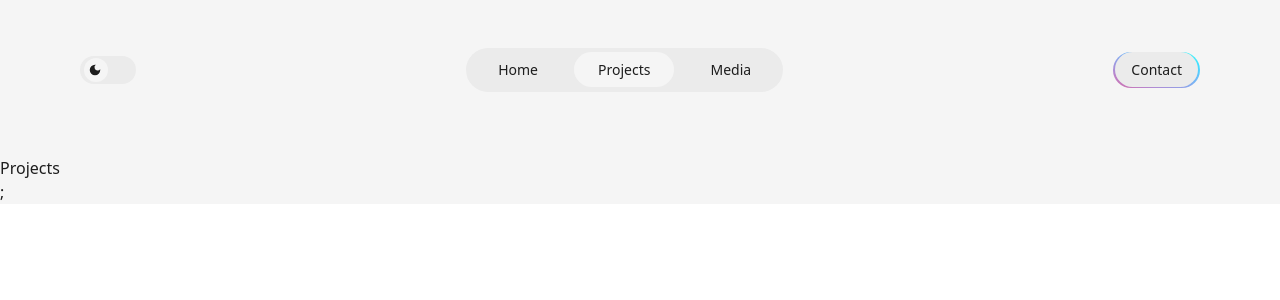
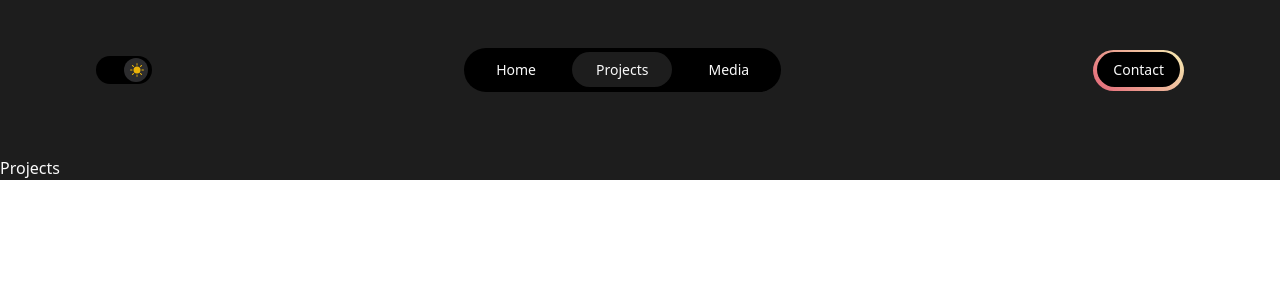
Before and after one commit to AshrafElshaer/portfolio-next-js, a Next.js app: page /projects in a window 1280 px wide. Shown: the top 300 px of the page. Built offline with nearby package versions, Linux system fonts and the light colour scheme.

Commit message:
implement mabpox

```diff
--- a/components/Button.tsx
+++ b/components/Button.tsx
@@ -14,14 +14,14 @@ type TButtonStyles = {
 };
 const buttonTypes: TButtonStyles = {
   primary: "bg-gradient",
-  secondary: "bg-none",
+  secondary: "bg-gray dark:bg-black",
 };
 
 const Button = ({ children, buttonType, ...motionProps }: Props) => {
   return (
     <motion.button
       {...motionProps}
-      className={` py-2 px-[2px] rounded-full hover:scale-105  ${buttonTypes[buttonType]}`}>
+      className={` text-sm pt-[10px] pb-[11px] px-[4px] rounded-full hover:scale-105 transition-all duration-300  ${buttonTypes[buttonType]}`}>
       <span className='bg-gray dark:bg-black py-2 px-4 rounded-full 5'>
         {children}
       </span>
--- a/components/Card.tsx
+++ b/components/Card.tsx
@@ -2,10 +2,11 @@ import React, { ReactNode } from "react";
 
 type Props = {
   children: ReactNode;
+  styles:string
 };
 
-const Card = ({ children }: Props) => {
-  return <div className='bg-white dark:bg-gray-dark p-6 rounded-2xl'>{children}</div>;
+const Card = ({ children, styles }: Props) => {
+  return <div className={`bg-white dark:bg-gray-dark  rounded-2xl overflow-hidden ${styles} p-6` }>{children}</div>;
 };
 
 export default Card;
--- /dev/null
+++ b/components/Map.tsx
@@ -0,0 +1,23 @@
+import ReactMapGl, { Marker } from "react-map-gl";
+import Image from "next/image";
+type Props = {};
+
+const Map = (props: Props) => {
+  return (
+    <ReactMapGl
+      mapboxAccessToken={process.env.NEXT_PUBLIC_MAPBOX_TOKEN}
+      initialViewState={{
+        longitude: -96.615021,
+        latitude: 33.19796,
+        zoom: 8,
+      }}
+      style={{ width: "120%", height: "110%" }}
+      mapStyle='mapbox://styles/mapbox/dark-v11'>
+      <Marker latitude={33.162703} longitude={-96.644325}>
+        <Image src='/memoji.png' alt='Memoji Avatar' width={100} height={150} />
+      </Marker>
+    </ReactMapGl>
+  );
+};
+
+export default Map;
--- a/components/Navbar.tsx
+++ b/components/Navbar.tsx
@@ -67,8 +67,7 @@ const Navbar = () => {
         buttonType='primary'
         initial={{ opacity: 0, y: -30 }}
         animate={{ opacity: 1, y: 0 }}
-        whileHover={{ scale: 1.05 }}
-        transition={{ duration: 0.4 }}>
+        transition={{ duration: 0.2 }}>
         <a href='mailto:ashrafelshaer98@icloud.com'>Contact</a>
       </Button>
     </nav>
--- a/components/index.ts
+++ b/components/index.ts
@@ -2,3 +2,4 @@ export { default as Navbar } from "./Navbar";
 export { default as Button } from "./Button";
 export { default as Layout } from "./Layout";
 export { default as Card } from "./Card";
+export { default as Map } from "./Map";
--- a/pages/_app.tsx
+++ b/pages/_app.tsx
@@ -5,7 +5,7 @@ import { Layout } from "../components";
 export default function App({ Component, pageProps }: AppProps) {
   return (
     <Layout>
-      <Component {...pageProps} />;
+      <Component {...pageProps} />
     </Layout>
   );
 }
--- a/pages/_document.tsx
+++ b/pages/_document.tsx
@@ -3,11 +3,18 @@ import { Html, Head, Main, NextScript } from "next/document";
 export default function Document() {
   return (
     <Html lang='en'>
-      <Head />
-      <body className=''>
+      <Head>
+        <link rel='preconnect' href='https://fonts.googleapis.com' />
+        <link rel='preconnect' href='https://fonts.gstatic.com'  />
+        <link
+          href='https://fonts.googleapis.com/css2?family=DM+Serif+Display&display=swap'
+          rel='stylesheet'
+        />
+      </Head>
+      <body className='dark'>
         <Main />
         <NextScript />
       </body>
     </Html>
-  );
+  )
 }
--- a/pages/index.tsx
+++ b/pages/index.tsx
@@ -1,6 +1,7 @@
 import Head from "next/head";
-import Image from "next/image";
-import { Card, Navbar } from "../components";
+import Link from "next/link";
+import { Button, Card, Map } from "../components";
+import "mapbox-gl/dist/mapbox-gl.css";
 
 export default function Home() {
   return (
@@ -11,14 +12,23 @@ export default function Home() {
         <meta name='viewport' content='width=device-width, initial-scale=1' />
         <link rel='icon' href='/favicon.ico' />
       </Head>
-      <main className='container'>
-        <Card>
-          <h1 className=''>Home</h1>
-          <h1 className=''>Home</h1>
-          <h1 className=''>Home</h1>
-          <h1 className=''>Home</h1>
-          <h1 className=''>Home</h1>
-          <h1 className=''>Home</h1>
+      <main className='container pt-4 grid grid-rows-2 gap-4'>
+        <Card styles='text-left sm:text-center flex flex-col gap-4'>
+          <h1 className=' text-4xl text-gradient '>Ashraf Elshaer</h1>
+          <p> Self-taught front-end developer in London</p>
+          <p>
+            Hey! I'm Ash, and my goal is to work at a company where I can
+            deliver business value while levelling up my skills as a developer.
+          </p>
+          <div className='flex justify-center items-center gap-4 mt-6'>
+            <Button buttonType='primary'>
+              <Link href='/projects'>See My Work</Link>
+            </Button>
+            <Button buttonType='secondary'>Learn More</Button>
+          </div>
+        </Card>
+        <Card styles="py-0 px-0">
+          <Map />
         </Card>
       </main>
     </>
--- a/styles/globals.css
+++ b/styles/globals.css
@@ -8,6 +8,13 @@
   }
 
   .container {
-    @apply px-4 w-full max-w-6xl mx-auto;
+    @apply p-8 w-full max-w-6xl mx-auto;
   }
 }
+
+h1,
+h2,
+h3 {
+  font-family: "DM Serif Display, serif;";
+  font-weight: bold;
+}
--- a/tailwind.config.js
+++ b/tailwind.config.js
@@ -16,8 +16,7 @@ module.exports = {
     },
     extend: {
       backgroundImage: {
-        gradient:
-          "linear-gradient(to right top, #d16ba5, #c777b9, #ba83ca, #aa8fd8, #9a9ae1, #8aa7ec, #79b3f4, #69bff8, #52cffe, #41dfff, #46eefa, #5ffbf1);",
+        gradient: "linear-gradient(45deg, #e36577, #f6edb2);",
       },
       colors: {
         theme: {
@@ -30,8 +29,9 @@ module.exports = {
           DEFAULT: "#ebebeb",
           dark: "#2c2c2e",
         },
-        gradient:
-          "linear-gradient(to right top, #d16ba5, #c777b9, #ba83ca, #aa8fd8, #9a9ae1, #8aa7ec, #79b3f4, #69bff8, #52cffe, #41dfff, #46eefa, #5ffbf1);",
+      },
+      fontFamily: {
+        primary: "system-ui, sans-serif",
       },
     },
   },
```
Also changed, not shown: package.json (+5 -4 lines), public/memoji.png (added), 1 other file (tests, documents, lock files or other folders).
